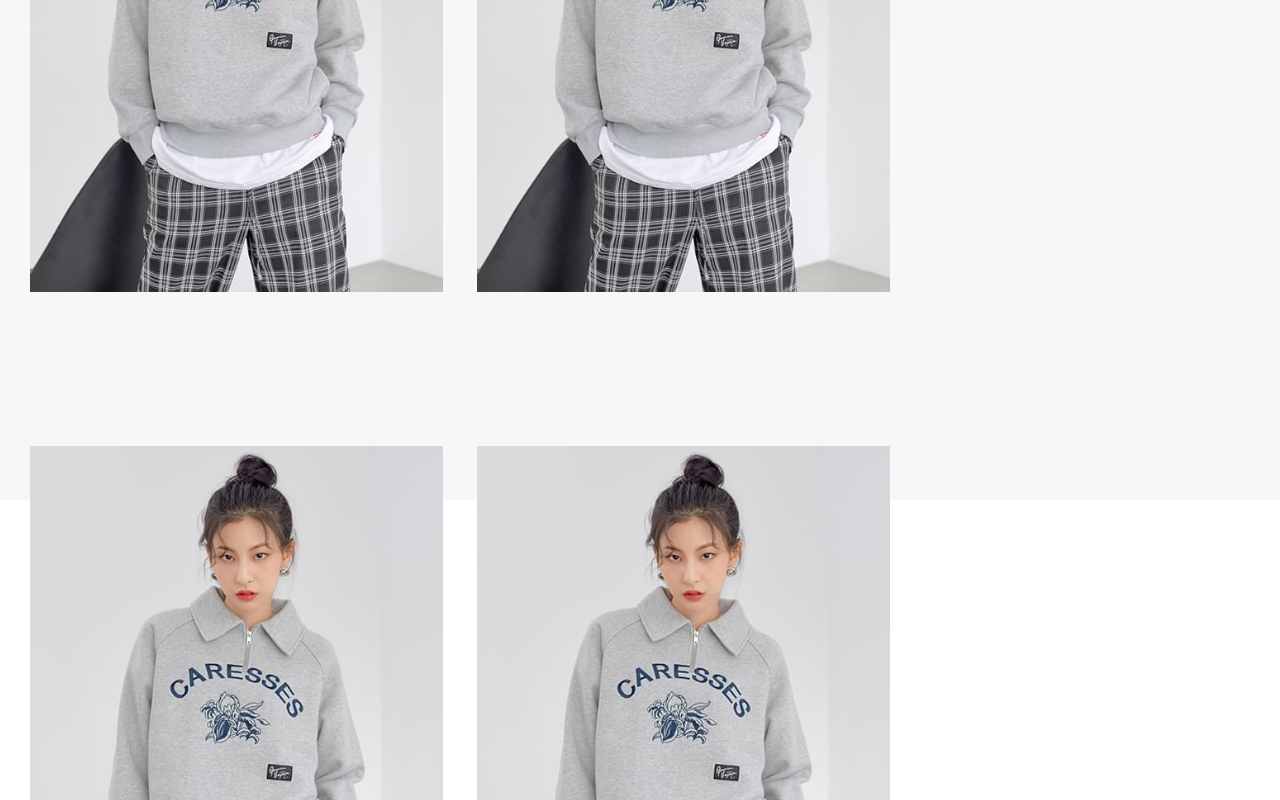
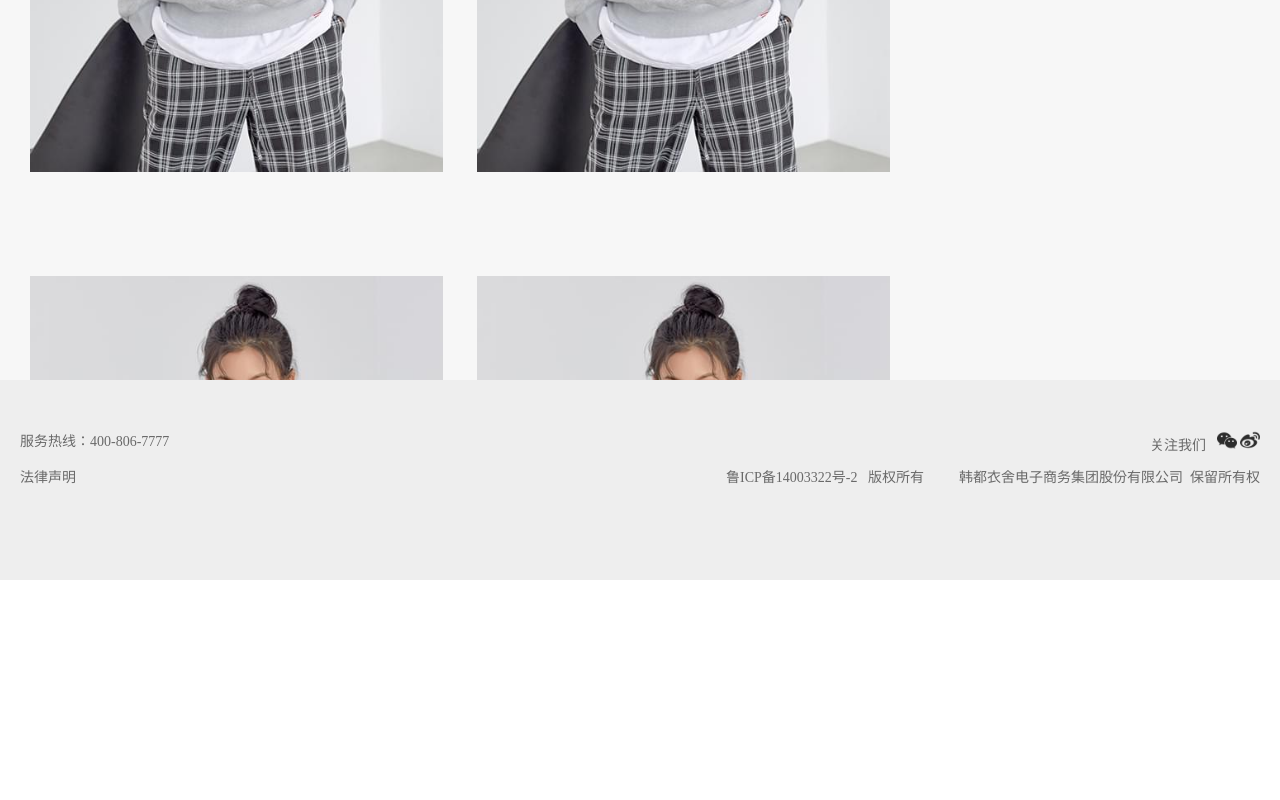
Before and after one commit to bella718817/handuPro, a website: page src/pages/list.html in a window 1280 px wide. Shown: the part 2000-2800 px from the top of the page. After the commit the page ends 2580 px from the top, so only its background shows below. Drawn offline with Linux system fonts and the light colour scheme; files whose address does not match are found by name.

Commit message:
3.首页及列表页的底部完善

```diff
--- a/src/pages/list.html
+++ b/src/pages/list.html
@@ -135,9 +135,27 @@
 			<div class="pager"></div>
 		</div>
 	</div>
+
+
+
 	<!-- footer -->
 	<div id="footer">
-
+		<p class="p1">
+			<span class="s1">服务热线：400-806-7777</span>
+			<span class="s2">
+				关注我们&nbsp;&nbsp;
+				<img src="../..//dist/img/weixin.png" alt="">
+				<img src="../../dist/img/weibo.png" alt="">
+			</span>
+		</p>
+		<br>
+		<p class="p2">
+			<span class="s3">法律声明</span>
+			<span class="s4">
+				鲁ICP备14003322号-2 &nbsp;&nbsp;版权所有 &nbsp;&nbsp;&nbsp;&nbsp;&nbsp;&nbsp;&nbsp;&nbsp;
+				韩都衣舍电子商务集团股份有限公司&nbsp;&nbsp;保留所有权
+			</span>
+		</p>
 	</div>
 
 
--- a/src/sass/_public.scss
+++ b/src/sass/_public.scss
@@ -84,3 +84,37 @@
 
 
 // footer
+#footer{
+    padding-top: 50px;
+    width: 100%;
+    height: 150px;
+    background-color: #eee;
+    font-size: 14px;
+    color: #696969;
+    .p1{
+        padding-bottom: 20px;
+        .s1{
+            float: left;
+            margin-left: 20px;
+        }
+        .s2{
+            float: right;
+            margin-right: 20px;
+            img{
+                width: 20px;
+                height: 20px;
+            }
+        }
+    }
+    .p2{
+        .s3{
+            float: left;
+            margin-left: 20px;
+        }
+        .s4{
+            float: right;
+            margin-right: 20px;
+        }
+    }
+
+}
--- a/src/sass/list.scss
+++ b/src/sass/list.scss
@@ -2,7 +2,7 @@
 //nav
 .wrap {
     width: 1200px;
-	height:100px;
+	height:80px;
     font-size: 14px;
 }
 .wrap>ul>li {
@@ -12,8 +12,8 @@
 .wrap a {
 	display:block;
 	width:150px;
-	height:100px;
-	line-height:100px;
+	height:80px;
+	line-height:80px;
 	color:#000;
 	text-align:center;
 }
@@ -40,13 +40,13 @@
 #section{
     background-color: #F7F7F7;
     width: 100%;
-    height: 2300px;
-    position: absolute;
+    height: 2200px;
+    overflow: hidden;
     a{
         display: inline-block;
         margin-left: 30px;
         margin-top: 50px;
-        margin-bottom: 100px;
+        margin-bottom: 50px;
     }
     img{
         width: 413px;
```
Also changed, not shown: src/index.html (+18 -3 lines), dist/css/index.min.css, dist/css/list.min.css, dist/index.html, dist/pages/list.html.
